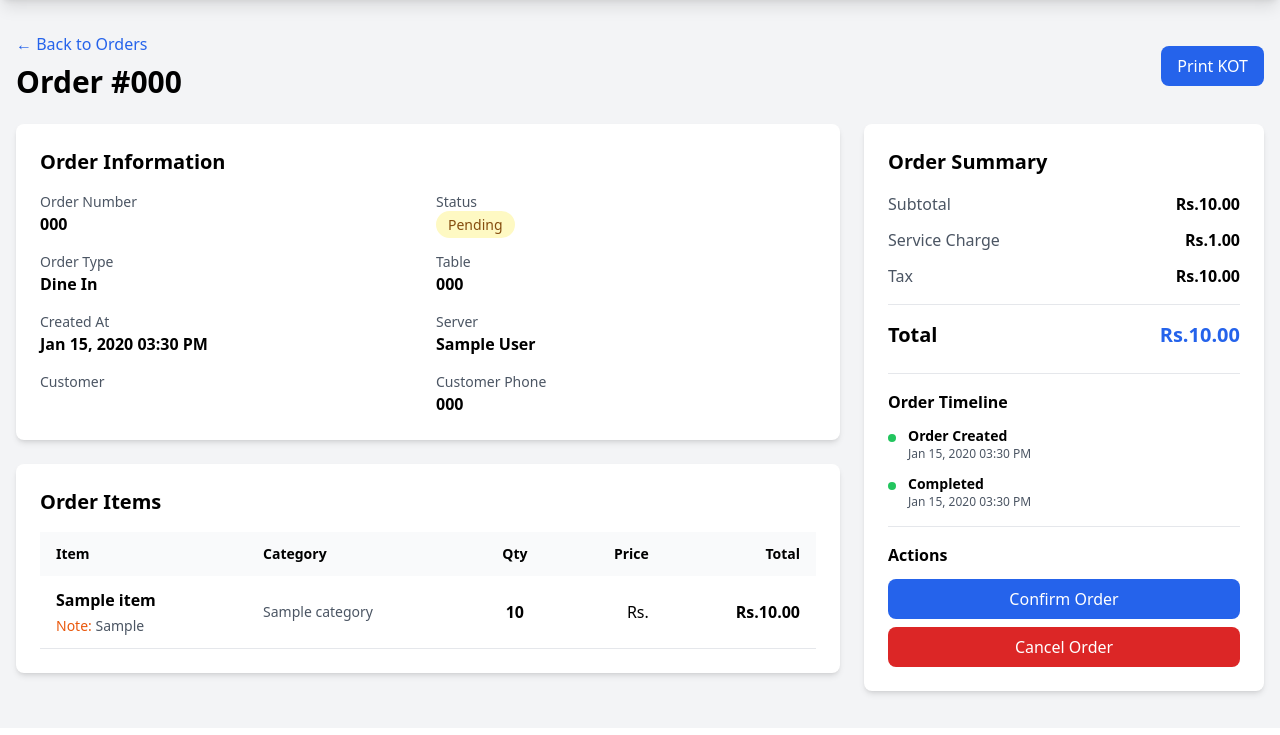
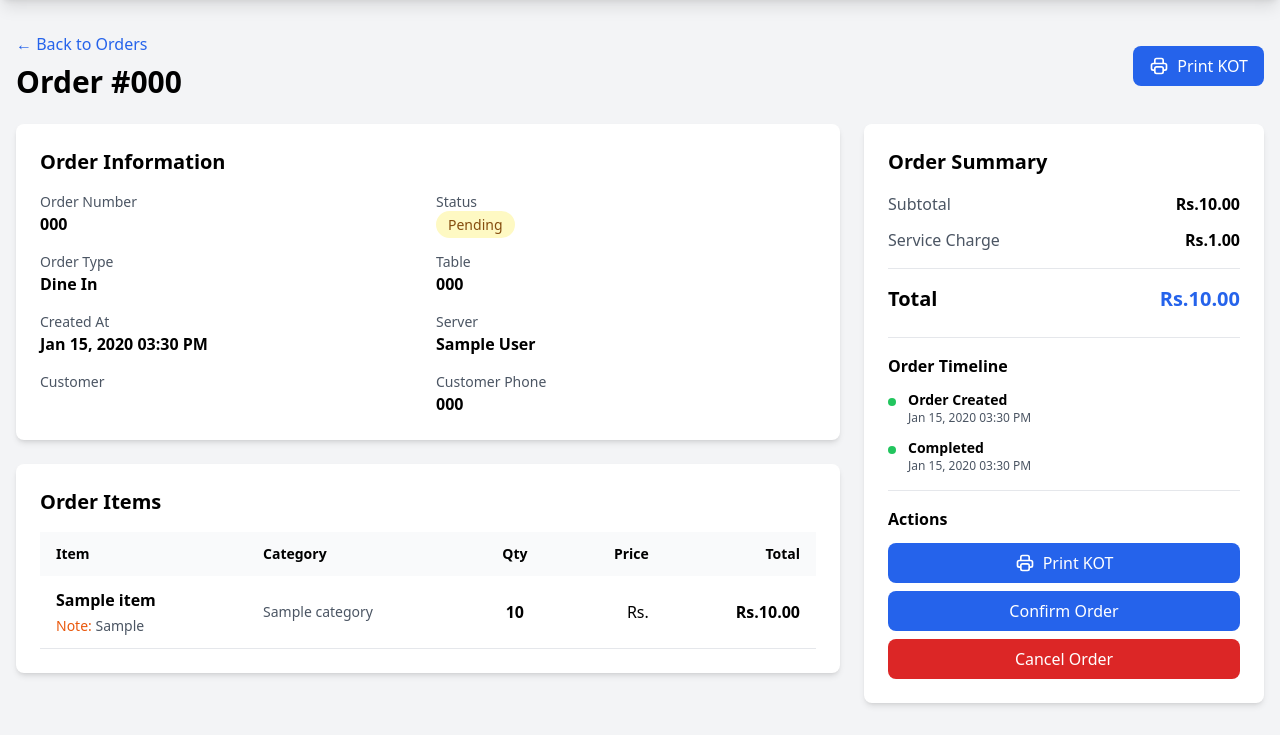
Before and after one commit to Akthar99/Mai-Kai-POS, a Django app: page /orders/1/ in a window 1280 px wide. Shown: the part 72-807 px from the top of the page. Before the commit the page ends 772 px from the top, so only its background shows below. Run offline with Django 5.2, Linux system fonts and the light colour scheme; a user stored in the database is signed in; tables that the repository leaves empty hold one stand-in row (values such as "Sample post"); some libraries are stand-ins or nearby versions.

Commit message:
Remove tax calculations from order total and update invoice templates to reflect service charge only

```diff
--- a/orders/models.py
+++ b/orders/models.py
@@ -58,9 +58,9 @@
         from decimal import Decimal
 
         self.subtotal = sum(item.total_price for item in self.items.all())
-        self.tax_amount = self.subtotal * Decimal(str(settings.TAX_RATE))
+        self.tax_amount = Decimal('0')  # Tax removed - service charge only
         self.service_charge = self.subtotal * Decimal(str(settings.SERVICE_CHARGE_RATE))
-        self.total = self.subtotal - self.discount_amount + self.tax_amount + self.service_charge
+        self.total = self.subtotal - self.discount_amount + self.service_charge
         self.save()
 
 
--- a/templates/core/payment.html
+++ b/templates/core/payment.html
@@ -50,12 +50,6 @@
                     <span>Service Charge ({{ SERVICE_CHARGE_RATE_PERCENT }}%)</span>
                     <span class="font-semibold">Rs. {{ order.service_charge }}</span>
                 </div>
-                {% if order.tax_amount > 0 %}
-                <div class="flex justify-between text-gray-700">
-                    <span>Tax ({{ TAX_RATE_PERCENT }}%)</span>
-                    <span class="font-semibold">Rs. {{ order.tax_amount }}</span>
-                </div>
-                {% endif %}
                 {% if order.discount_amount > 0 %}
                 <div class="flex justify-between text-red-600">
                     <span>Discount</span>
--- a/templates/orders/order_detail.html
+++ b/templates/orders/order_detail.html
@@ -11,14 +11,24 @@
         </div>
         <div class="flex gap-2">
             {% if order.status == 'pending' or order.status == 'confirmed' %}
-            <button class="bg-blue-600 text-white px-4 py-2 rounded-lg hover:bg-blue-700">
+            {% if order.table %}
+            <a href="{% url 'core:print_kot' order.table.id %}" target="_blank"
+               class="bg-blue-600 text-white px-4 py-2 rounded-lg hover:bg-blue-700 flex items-center gap-2">
+                <svg class="w-5 h-5" fill="none" stroke="currentColor" viewBox="0 0 24 24">
+                    <path stroke-linecap="round" stroke-linejoin="round" stroke-width="2" d="M17 17h2a2 2 0 002-2v-4a2 2 0 00-2-2H5a2 2 0 00-2 2v4a2 2 0 002 2h2m2 4h6a2 2 0 002-2v-4a2 2 0 00-2-2H9a2 2 0 00-2 2v4a2 2 0 002 2zm8-12V5a2 2 0 00-2-2H9a2 2 0 00-2 2v4h10z"/>
+                </svg>
                 Print KOT
-            </button>
+            </a>
             {% endif %}
-            {% if order.status == 'completed' %}
-            <button class="bg-green-600 text-white px-4 py-2 rounded-lg hover:bg-green-700">
-                Print Receipt
-            </button>
+            {% endif %}
+            {% if order.status == 'completed' and order.table %}
+            <a href="{% url 'core:print_receipt' order.table.id order.id %}" target="_blank"
+               class="bg-green-600 text-white px-4 py-2 rounded-lg hover:bg-green-700 flex items-center gap-2">
+                <svg class="w-5 h-5" fill="none" stroke="currentColor" viewBox="0 0 24 24">
+                    <path stroke-linecap="round" stroke-linejoin="round" stroke-width="2" d="M17 17h2a2 2 0 002-2v-4a2 2 0 00-2-2H5a2 2 0 00-2 2v4a2 2 0 002 2h2m2 4h6a2 2 0 002-2v-4a2 2 0 00-2-2H9a2 2 0 00-2 2v4a2 2 0 002 2zm8-12V5a2 2 0 00-2-2H9a2 2 0 00-2 2v4h10z"/>
+                </svg>
+                Reprint Receipt
+            </a>
             {% endif %}
         </div>
     </div>
@@ -146,11 +156,6 @@
                     <span class="text-gray-600">Service Charge</span>
                     <span class="font-semibold">Rs.{{ order.service_charge }}</span>
                 </div>
-
-                <div class="flex justify-between">
-                    <span class="text-gray-600">Tax</span>
-                    <span class="font-semibold">Rs.{{ order.tax_amount }}</span>
-                </div>
             </div>
 
             <div class="flex justify-between text-xl font-bold mb-6">
@@ -203,10 +208,30 @@
             </div>
 
             <!-- Actions -->
-            {% if order.status != 'completed' and order.status != 'cancelled' %}
             <div class="border-t pt-4 mt-4">
                 <h3 class="font-bold mb-3">Actions</h3>
                 <div class="space-y-2">
+                    {% if order.status == 'completed' and order.table %}
+                    <a href="{% url 'core:print_receipt' order.table.id order.id %}" target="_blank"
+                       class="w-full bg-green-600 text-white px-4 py-2 rounded-lg hover:bg-green-700 flex items-center justify-center gap-2">
+                        <svg class="w-5 h-5" fill="none" stroke="currentColor" viewBox="0 0 24 24">
+                            <path stroke-linecap="round" stroke-linejoin="round" stroke-width="2" d="M17 17h2a2 2 0 002-2v-4a2 2 0 00-2-2H5a2 2 0 00-2 2v4a2 2 0 002 2h2m2 4h6a2 2 0 002-2v-4a2 2 0 00-2-2H9a2 2 0 00-2 2v4a2 2 0 002 2zm8-12V5a2 2 0 00-2-2H9a2 2 0 00-2 2v4h10z"/>
+                        </svg>
+                        Reprint Receipt
+                    </a>
+                    {% endif %}
+
+                    {% if order.status == 'pending' or order.status == 'confirmed' and order.table %}
+                    <a href="{% url 'core:print_kot' order.table.id %}" target="_blank"
+                       class="w-full bg-blue-600 text-white px-4 py-2 rounded-lg hover:bg-blue-700 flex items-center justify-center gap-2">
+                        <svg class="w-5 h-5" fill="none" stroke="currentColor" viewBox="0 0 24 24">
+                            <path stroke-linecap="round" stroke-linejoin="round" stroke-width="2" d="M17 17h2a2 2 0 002-2v-4a2 2 0 00-2-2H5a2 2 0 00-2 2v4a2 2 0 002 2h2m2 4h6a2 2 0 002-2v-4a2 2 0 00-2-2H9a2 2 0 00-2 2v4a2 2 0 002 2zm8-12V5a2 2 0 00-2-2H9a2 2 0 00-2 2v4h10z"/>
+                        </svg>
+                        Print KOT
+                    </a>
+                    {% endif %}
+
+                    {% if order.status != 'completed' and order.status != 'cancelled' %}
                     {% if order.status == 'pending' %}
                     <button class="w-full bg-blue-600 text-white px-4 py-2 rounded-lg hover:bg-blue-700">
                         Confirm Order
@@ -230,9 +255,9 @@
                         Cancel Order
                     </button>
                     {% endif %}
+                    {% endif %}
                 </div>
             </div>
-            {% endif %}
         </div>
     </div>
 </div>
```
Also changed, not shown: templates/core/receipt_print.html (+1 -7 lines).
